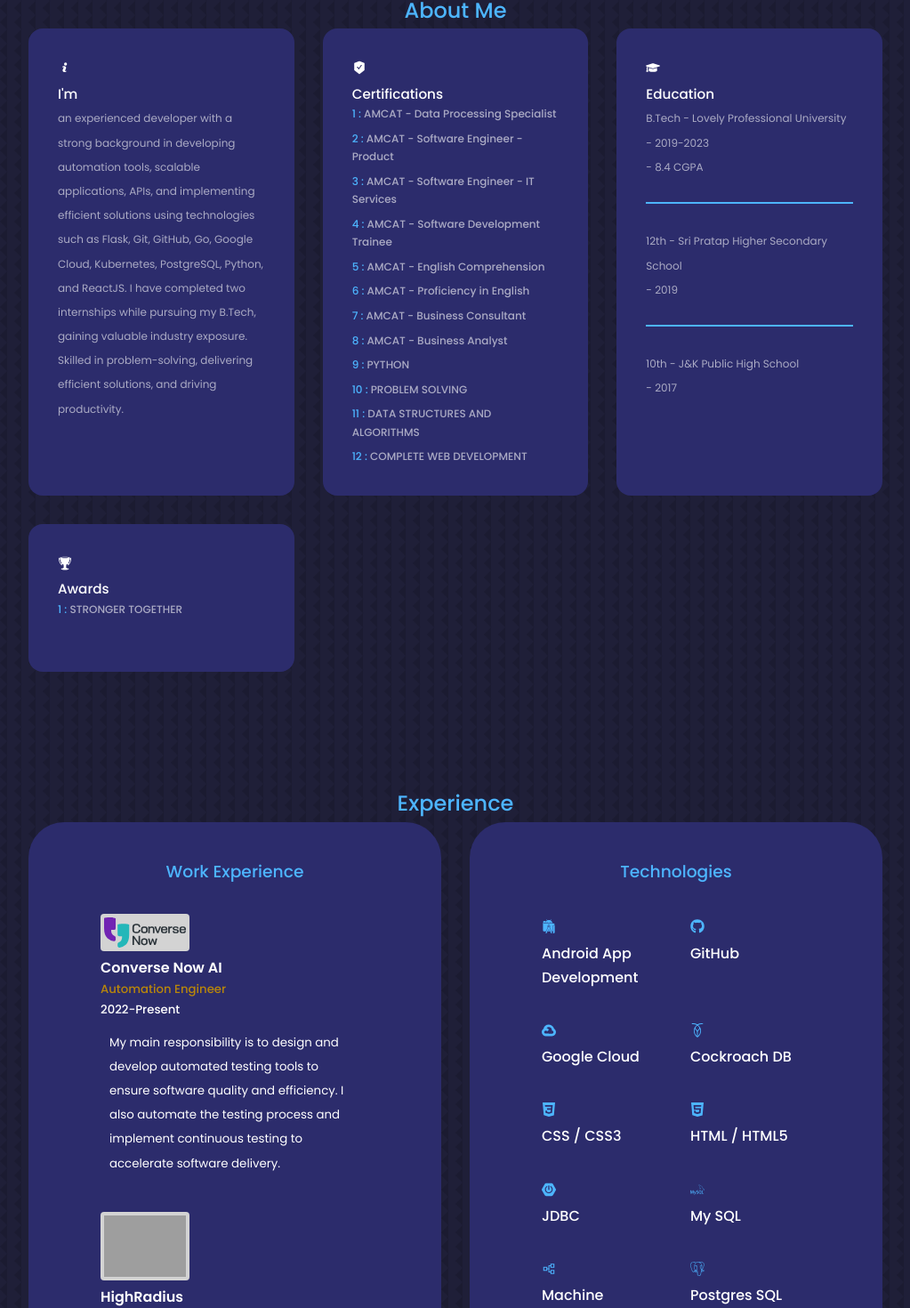
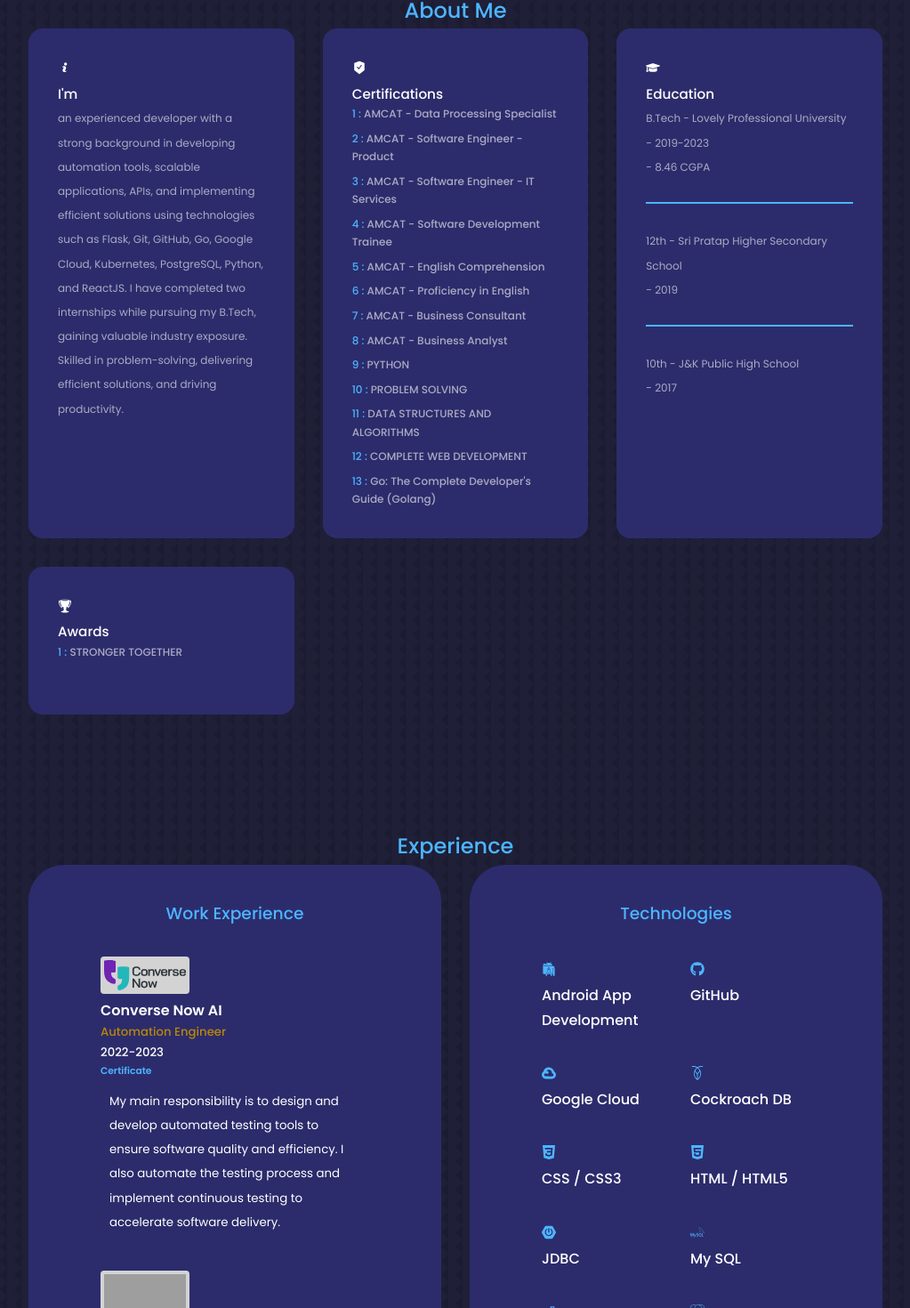
Before and after one commit to D0T7/Portfolio, a React (Create React App) app: page / in a window 1280 px wide. Shown: the part 959-2429 px from the top of the page at 89% size, without its empty margins (128-1151 px from the left). Built offline with nearby package versions, Linux system fonts and the light colour scheme; grey boxes are pictures that could not be loaded.

Commit message:
updated experience section , added internship certificate and golang certification

```diff
--- a/src/components/about/About.jsx
+++ b/src/components/about/About.jsx
@@ -107,6 +107,9 @@
                 <h3>12 : <small>
                   <a href="https://www.udemy.com/certificate/UC-426b7182-148e-4e47-8391-820d7a19f3ce/" target='_blank' rel="noreferrer">COMPLETE WEB DEVELOPMENT</a>
                 </small></h3>
+                <h3>13 : <small>
+                  <a href="https://www.udemy.com/certificate/UC-9fe13ce8-a726-4f31-8452-c9a6474f7a0e/" target='_blank' rel="noreferrer">Go: The Complete Developer's Guide (Golang)</a>
+                </small></h3>
               </div>
 
             </article>
@@ -117,7 +120,7 @@
             <article className="about__card">
               <FaGraduationCap className='about__icon' />
               <h5>Education</h5>
-              <small>B.Tech - Lovely Professional University <br /> - 2019-2023 <br />- 8.4 CGPA<br /></small><br /><hr />
+              <small>B.Tech - Lovely Professional University <br /> - 2019-2023 <br />- 8.46 CGPA<br /></small><br /><hr />
               <small><br />12th - Sri Pratap Higher Secondary School<br /> - 2019<br /></small><br /><hr />
               <small><br />10th - J&K Public High School<br /> - 2017 </small>
             </article>
--- a/src/components/experience/Experience.jsx
+++ b/src/components/experience/Experience.jsx
@@ -23,7 +23,8 @@
                                 <img src={CnvLogo} alt='ConverseNow AI' className='org_icon' />
                                 <h4 className='work_org'>Converse Now AI</h4>
                                 <h5 className='org_position'>Automation Engineer</h5>
-                                <h5>2022-Present</h5>
+                                <h5>2022-2023</h5>
+                                <h6><a href='https://drive.google.com/file/d/11BQYC22Lw5ftUrcQ4Wq0pPvuCYK3Rkk-/view' target='_blank' rel="noreferrer" >Certificate</a></h6>
                                 <p className='work-description'> <small>My main responsibility is to design and
                                     develop automated testing tools to ensure
                                     software quality and efficiency. I also
--- a/src/components/footer/Footer.jsx
+++ b/src/components/footer/Footer.jsx
@@ -2,6 +2,7 @@
 import { BsLinkedin } from 'react-icons/bs'
 import { VscGithubInverted } from 'react-icons/vsc'
 import { FaHackerrank } from 'react-icons/fa'
+import {SiLeetcode} from 'react-icons/si'
 import "./Footer.css"
 
 const Footer = () => {
@@ -19,6 +20,7 @@
         <a href='http://www.linkedin.com/in/asim~khan' target='_blank' rel="noreferrer" ><BsLinkedin /></a>
         <a href='https://github.com/D0T7' target='_blank' rel="noreferrer"><VscGithubInverted /></a>
         <a href='https://www.hackerrank.com/uze761' target='_blank' rel="noreferrer"><FaHackerrank /></a>
+        <a href='https://leetcode.com/uze761/' target='_blank' rel="noreferrer"><SiLeetcode /></a>
       </div>
     </footer>
   )
```
